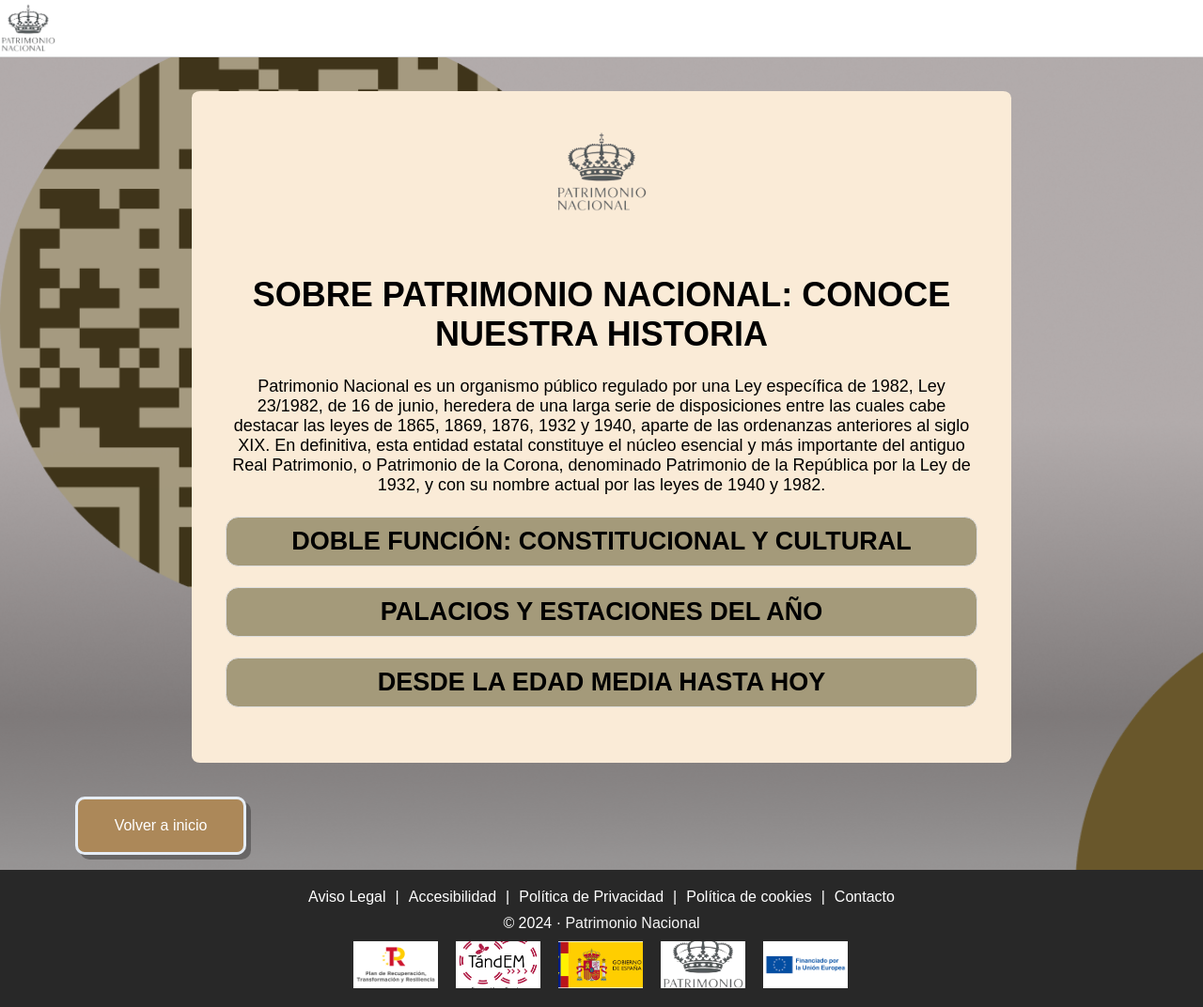
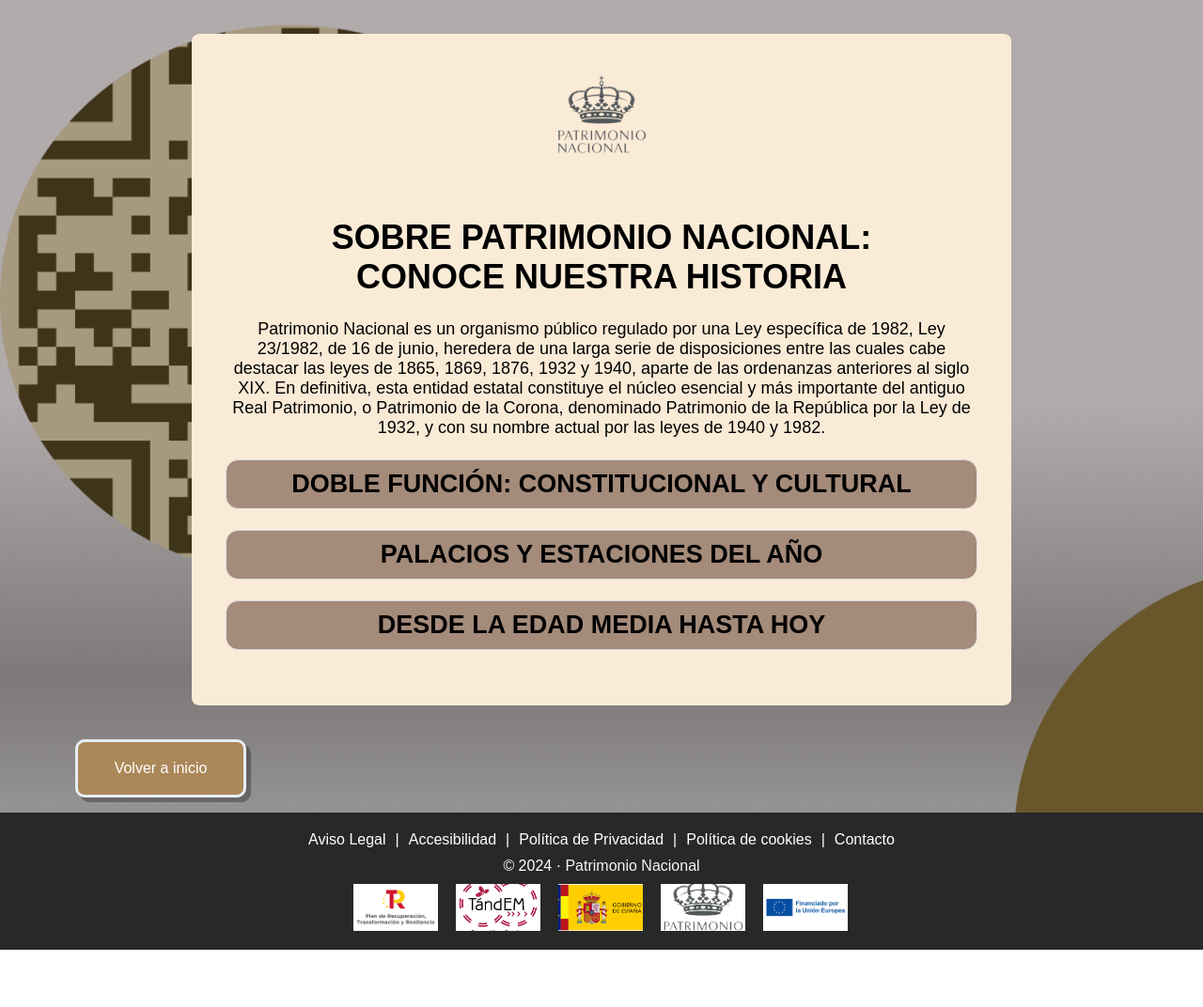
Before and after one commit to cristianvpe/app-qr, a Gatsby site: page /informacion-institucional in a window 1280 px wide. Shown: the whole page at 94% size. After the commit the page ends 1011 px from the top, so only its background shows below. Built offline with nearby package versions, Linux system fonts and the light colour scheme; Gatsby itself is replaced by a stand-in of ours.

Commit message:
subida 7 de junio

```diff
--- a/src/components/header.js
+++ b/src/components/header.js
@@ -24,7 +24,7 @@
         quality={95}
         formats={['auto', 'webp', 'avif']}
         alt="Logo PN"
-        style={{ marginRight: `var(--space-3)` }}
+        style={{ marginLeft: `20px` }}
       />
       <h1 style={{ margin: 0 }}>{}</h1> {}
     </Link>
--- a/src/components/layout.css
+++ b/src/components/layout.css
@@ -169,7 +169,7 @@
   align-items: center;
   justify-content: center;
   padding: 10px;
-  background-color: #A49A7a;
+  background-color: #a48b7a;
   border: 1px solid #ddd;
   border-radius: 0.5em;
   transition: background-color 0.3s;
--- a/src/pages/informacion-institucional.js
+++ b/src/pages/informacion-institucional.js
@@ -2,7 +2,6 @@
 import React from 'react';
 import Layout from '../components/layout';
 import '../components/layout.css';
-import Header from "../components/header"
 import Footer from '../components/footer';
 import { StaticImage } from 'gatsby-plugin-image';
 import VolverBoton from '../components/volverboton';
@@ -150,7 +149,6 @@
 
   return (
     <Layout>
-      <Header></Header>
       <div className="infoinst">
         <div className="imagecontainer">
           <StaticImage
@@ -163,7 +161,7 @@
             alt=""
           />
         </div>
-        <h1>SOBRE PATRIMONIO NACIONAL:
+        <h1>SOBRE PATRIMONIO NACIONAL:<br></br>
           CONOCE NUESTRA HISTORIA</h1>
         <p>
           Patrimonio Nacional es un organismo público regulado por una Ley
```
